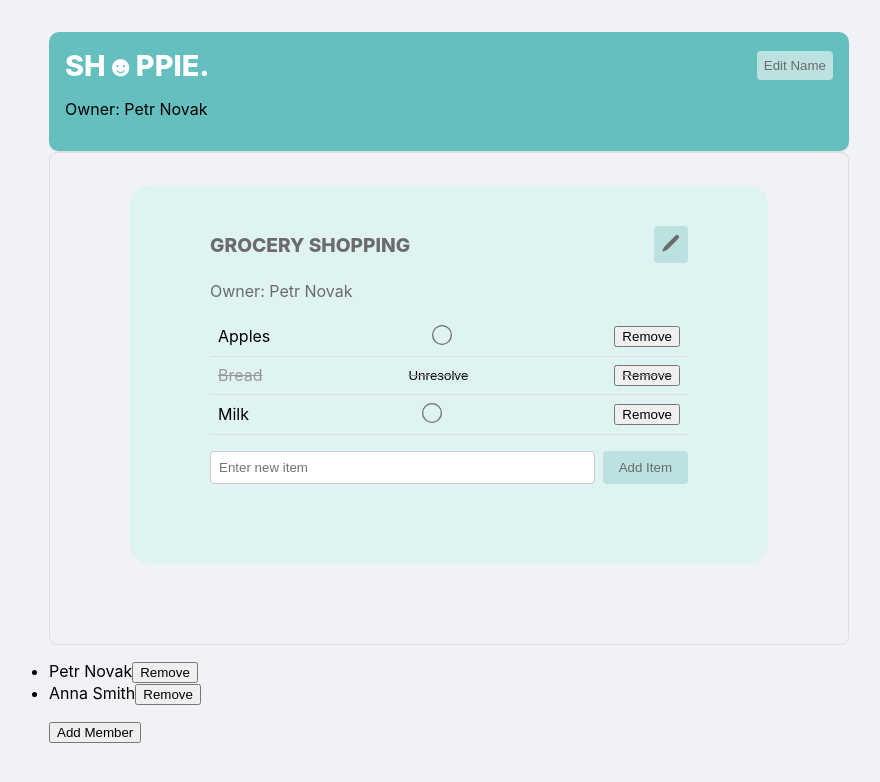
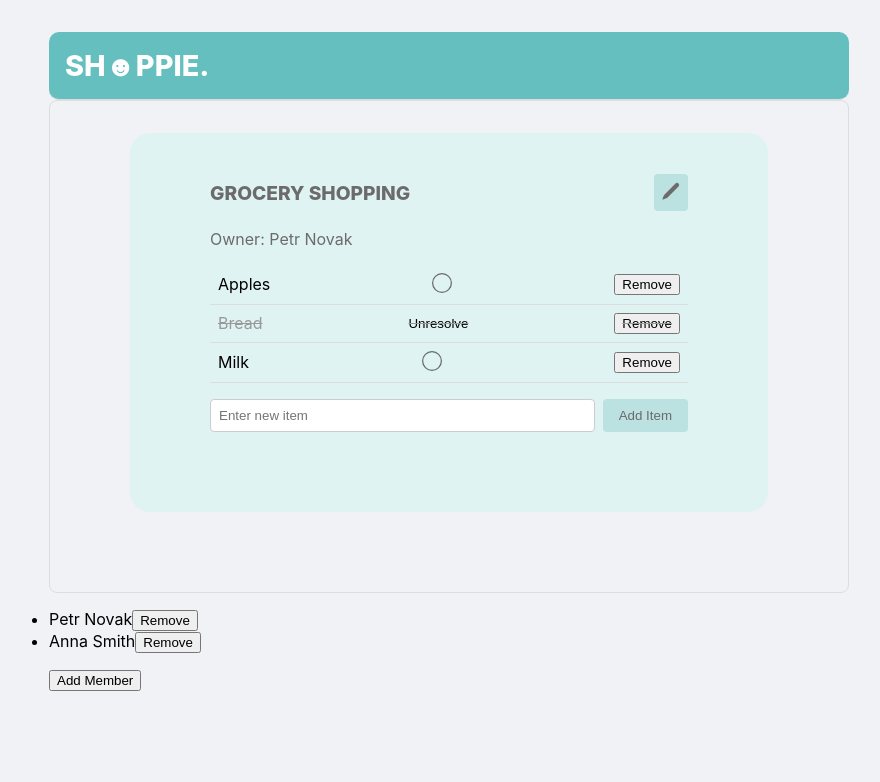
Before and after one commit to SilviaKocianova/SHOPPIE-frontend, a React (Create React App) app: page / in a window 1280 px wide. Shown: the top 782 px of the page, without its empty margins (191-1071 px from the left). Built offline with nearby package versions, Linux system fonts and the light colour scheme.

Commit message:
fixed - owner and edit no longer in header

```diff
--- a/src/components/Header/Header.js
+++ b/src/components/Header/Header.js
@@ -16,13 +16,7 @@ const Header = ({ appName, user, onEditName }) => {
     <header className="header">
       <div className="header-title-section">
         <h1 className="header-title">{appName}</h1>
-        {user && user.isOwner && (
-          <button className="edit-button" onClick={handleEdit}>
-            Edit Name
-          </button>
-        )}
       </div>
-      {user && <p className="header-user-info">Owner: {user.name}</p>}
     </header>
   );
 };
```
